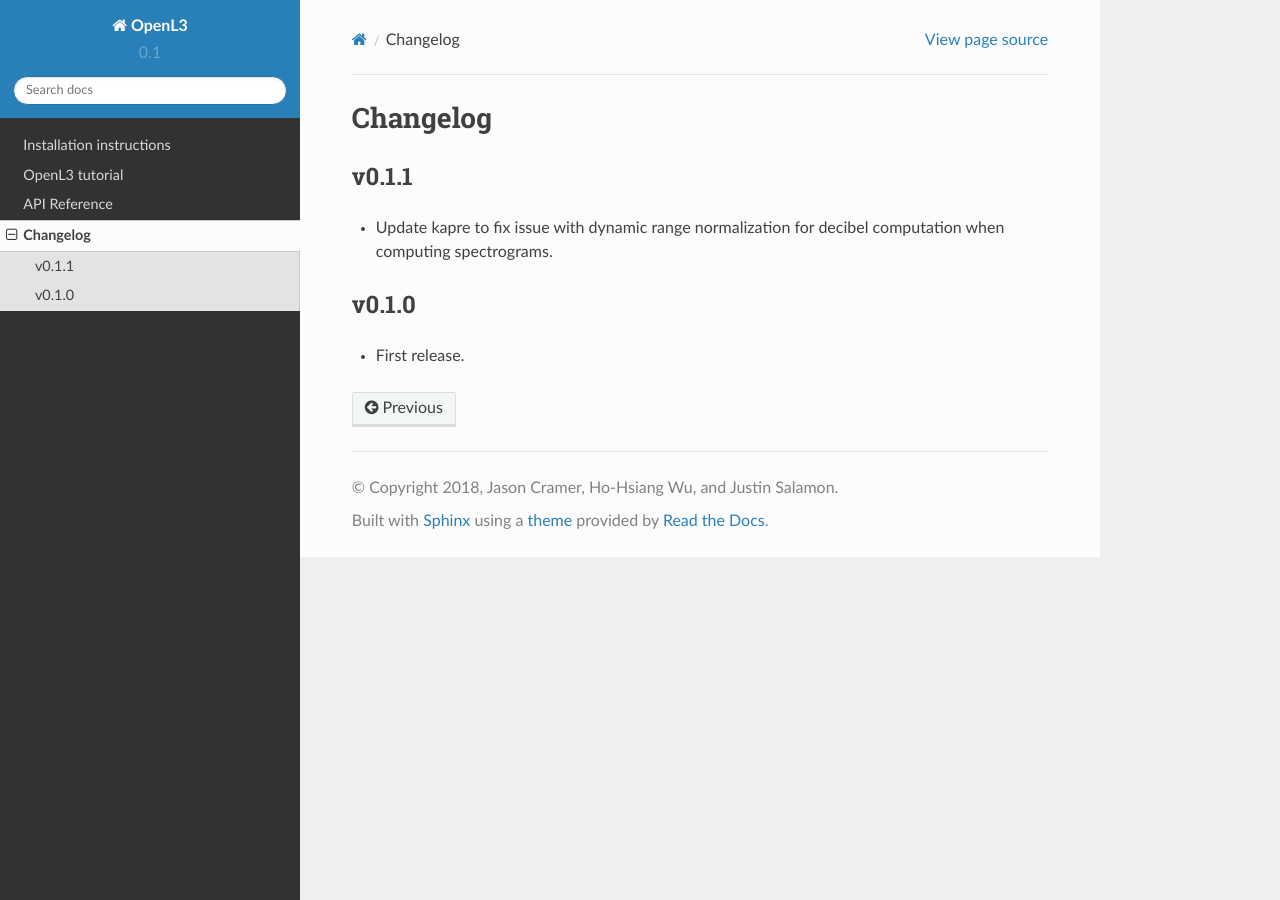
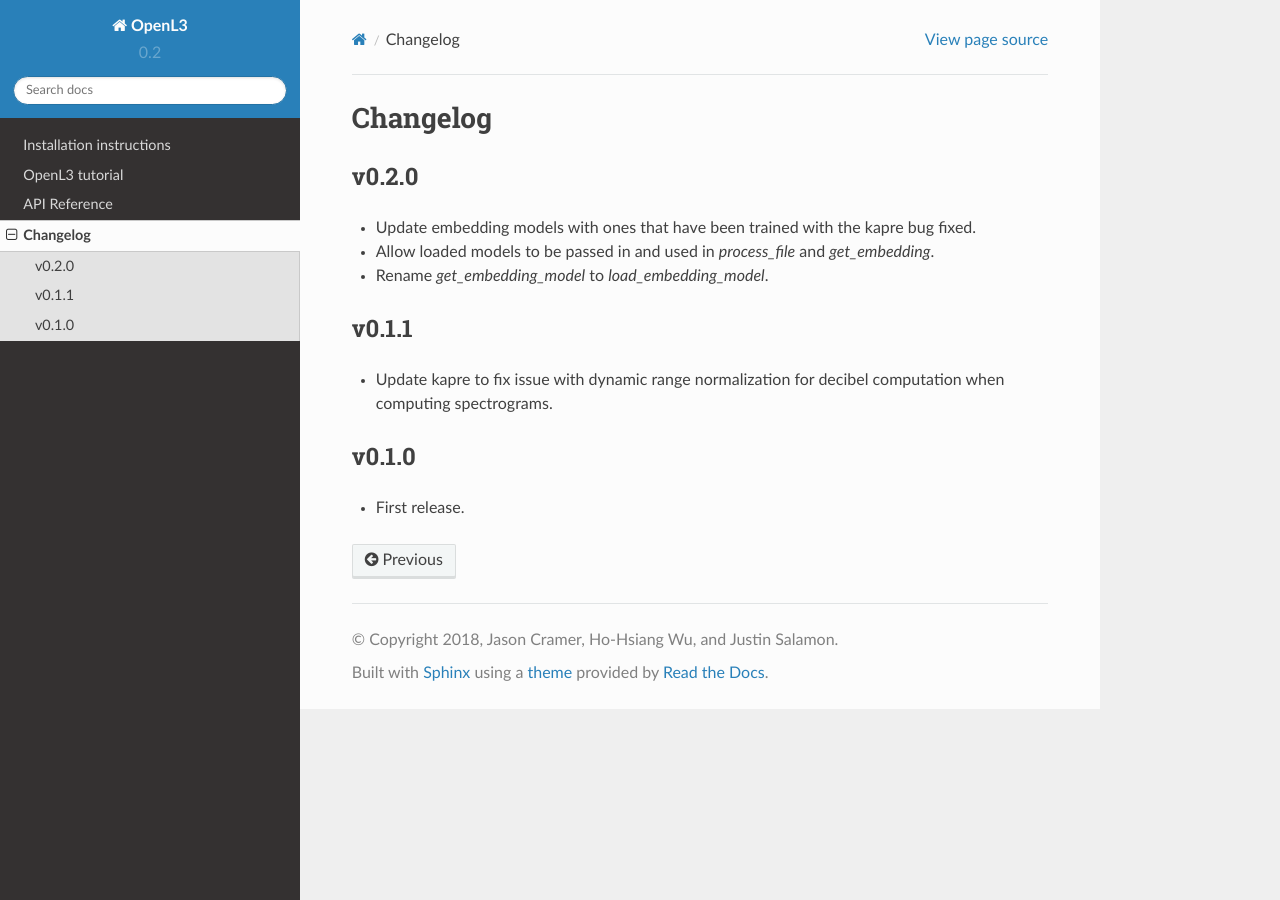
Before and after one commit to marl/openl3, a Sphinx documentation site: the page built from docs/changes.rst, in a window 1280 px wide. Built offline with Sphinx 7.4.7 and the Read the Docs theme 2.0.0, drawn with Linux system fonts in a browser that asks for light colours.

Commit message:
Update version to v0.2.0rc0

```diff
--- a/docs/changes.rst
+++ b/docs/changes.rst
@@ -2,6 +2,12 @@
 
 Changelog
 ---------
+
+v0.2.0
+~~~~~~
+- Update embedding models with ones that have been trained with the kapre bug fixed.
+- Allow loaded models to be passed in and used in `process_file` and `get_embedding`.
+- Rename `get_embedding_model` to `load_embedding_model`.
 
 v0.1.1
 ~~~~~~
--- a/openl3/version.py
+++ b/openl3/version.py
@@ -1,2 +1,2 @@
-short_version = '0.1'
-version = '0.1.2rc0'
+short_version = '0.2'
+version = '0.2.0rc0'
--- a/setup.py
+++ b/setup.py
@@ -14,7 +14,7 @@ module_dir = 'openl3'
 modalities = ['audio', 'image']
 input_reprs = ['linear', 'mel128', 'mel256']
 content_type = ['music', 'env']
-model_version_str = 'v0_1_2'
+model_version_str = 'v0_2_0'
 weight_files = ['openl3_{}_{}_{}.h5'.format(*tup)
                 for tup in product(modalities, input_reprs, content_type)]
 base_url = 'https://github.com/marl/openl3/raw/models/'
```
